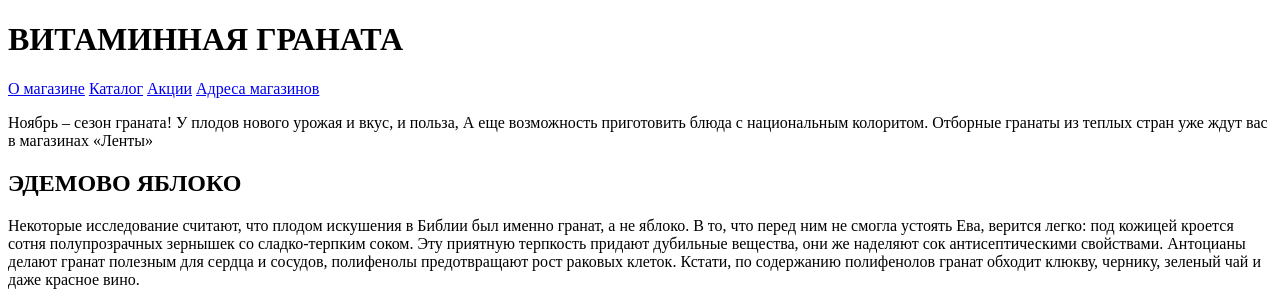
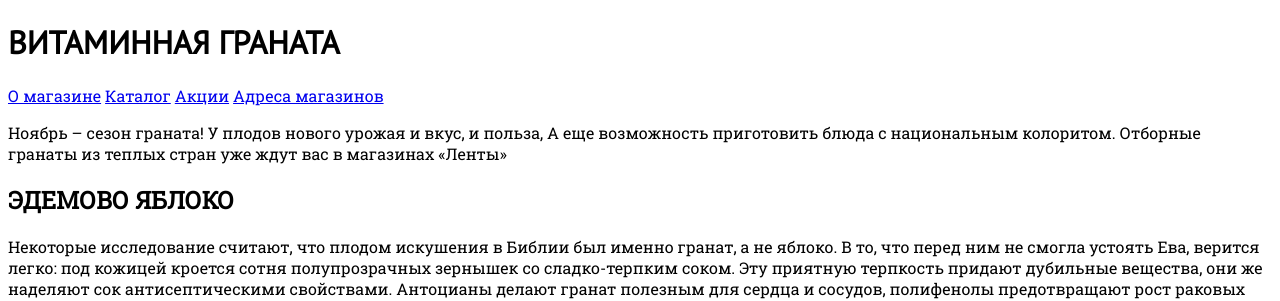
Before and after one commit to WebHeroSchool/structure, a plain HTML site: page index.html in a window 1280 px wide. Shown: the top 301 px of the page. Drawn offline with Linux system fonts and the light colour scheme.

Commit message:
add fonts

```diff
--- a/index.html
+++ b/index.html
@@ -4,10 +4,11 @@
         <meta charset="UTF-8">
         <title>Акценты сезона</title>
         <link rel="stylesheet" href="./style.css">
+        <link href="https://fonts.googleapis.com/css?family=PT+Sans|Roboto+Slab&display=swap" rel="stylesheet">
     </head>
     <body>
-        <header>
-            <h1>ВИТАМИННАЯ ГРАНАТА</h1>
+        <header class="header">
+            <h1 class="header__title">ВИТАМИННАЯ ГРАНАТА</h1>
             <nav>
                 <a href="#">О магазине</a>
                 <a href="#">Каталог</a>
--- a/style.css
+++ b/style.css
@@ -0,0 +1,7 @@
+body {
+    font-family: 'Roboto Slab', serif;
+}
+
+.header__title {
+    font-family: 'PT Sans', sans-serif;
+}
```
